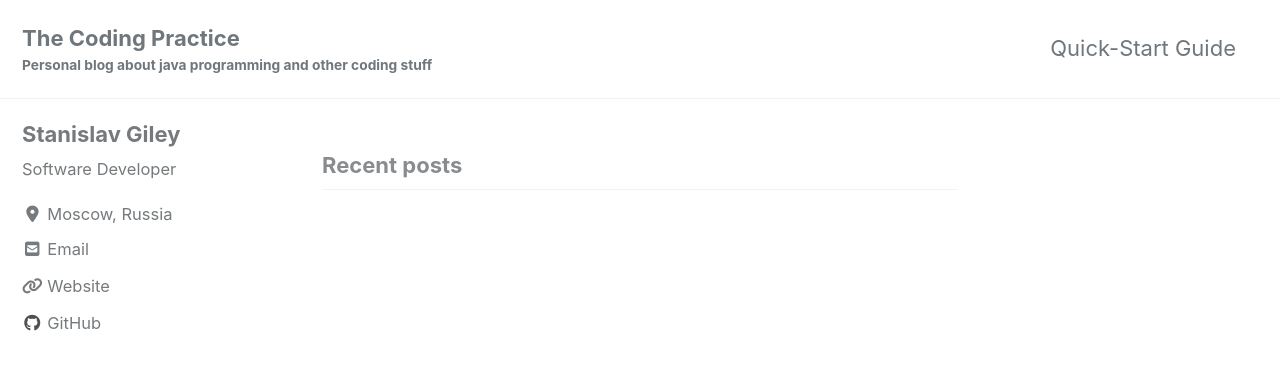
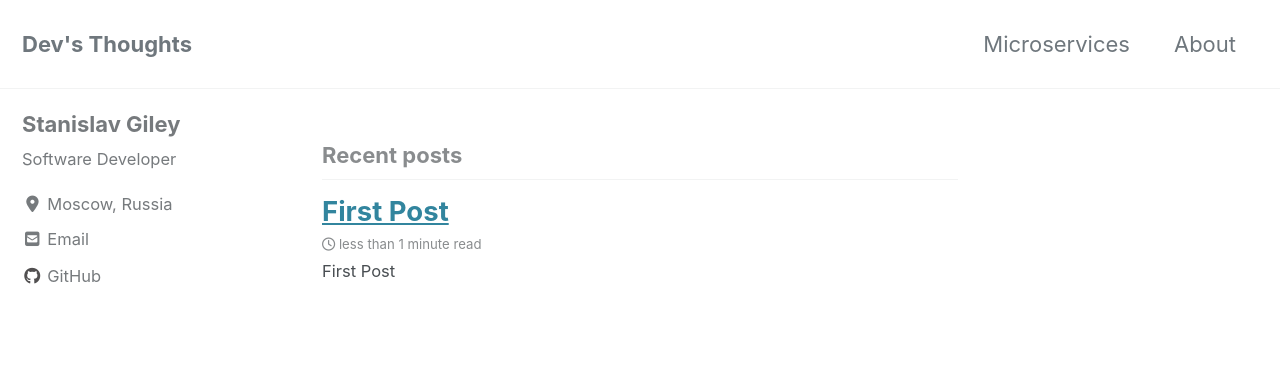
Before and after one commit to vergl/vergl.github.io, a Jekyll site: the page built from index.html, in a window 1280 px wide and 900 px high. Shown: the top 370 px of the window. Built offline with Jekyll 4.4.1, drawn with Linux system fonts in a browser that asks for light colours; cached includes are drawn as plain includes; nearby versions of some CDN libraries; the list of posts is cut into pages by our own code.

Commit message:
reworked about page, added test post

```diff
--- a/Gemfile
+++ b/Gemfile
@@ -2,3 +2,4 @@ source "https://rubygems.org"
 
 gem "github-pages", group: :jekyll_plugins
 gem 'jekyll-include-cache'
+gem 'faraday', '0.17.3'
--- a/_config.yml
+++ b/_config.yml
@@ -16,12 +16,12 @@ minimal_mistakes_skin    : "default" # "air", "aqua", "contrast", "dark", "dirt"
 
 # Site Settings
 locale                   : "en-US"
-title                    : "The Coding Practice"
+title                    : "Dev's Thoughts"
 title_separator          : "-"
-subtitle                 : "Personal blog about java programming and other coding stuff" # site tagline that appears below site title in masthead
+subtitle                 : # site tagline that appears below site title in masthead
 name                     : "Stanislav Giley"
 description              : "My personal blog about programming"
-url                      : "https://vergl.github.io" # the base hostname & protocol for your site e.g. "https://mmistakes.github.io"
+url                      : # the base hostname & protocol for your site e.g. "https://mmistakes.github.io"
 baseurl                  : # the subpath of your site, e.g. "/blog"
 repository               : "vergl/vergl" # GitHub username/repo-name e.g. "mmistakes/minimal-mistakes"
 teaser                   : "/assets/images/default-teaser.jpg" # path of fallback teaser image, e.g. "/assets/images/500x300.png"
@@ -116,9 +116,6 @@ author:
     - label: "Email"
       icon: "fas fa-fw fa-envelope-square"
       url: mailto:stanislav.giley@gmail.com
-    - label: "Website"
-      icon: "fas fa-fw fa-link"
-      url: "https://vergl.github.io"
     - label: "Twitter"
       icon: "fab fa-fw fa-twitter-square"
       # url: "https://twitter.com/"
@@ -294,3 +291,5 @@ defaults:
       comments: true
       share: true
       related: true
+
+github: [metadata]
--- /dev/null
+++ b/_posts/2020-01-10-first-post.md
@@ -0,0 +1,6 @@
+---
+title: "First Post"
+date: 2020-01-10
+tags: microservices
+excerpt: "First Post"
+---
```
Also changed, not shown: _data/navigation.yml (+6 -2 lines), _pages/404.md (added, +14 -0 lines), _pages/about.md (added, +16 -0 lines), _pages/microservices.md (added, +16 -0 lines), .github/CONTRIBUTING.md (deleted), .github/FUNDING.yml (deleted), .github/ISSUE_TEMPLATE/bug_report.md (deleted), .github/ISSUE_TEMPLATE/documentation.md (deleted), .github/ISSUE_TEMPLATE/feature_request.md (deleted), .github/ISSUE_TEMPLATE/support.md (deleted), .github/PULL_REQUEST_TEMPLATE.md (deleted), .github/stale.yml (deleted), images/me_for_blog.png (added).
